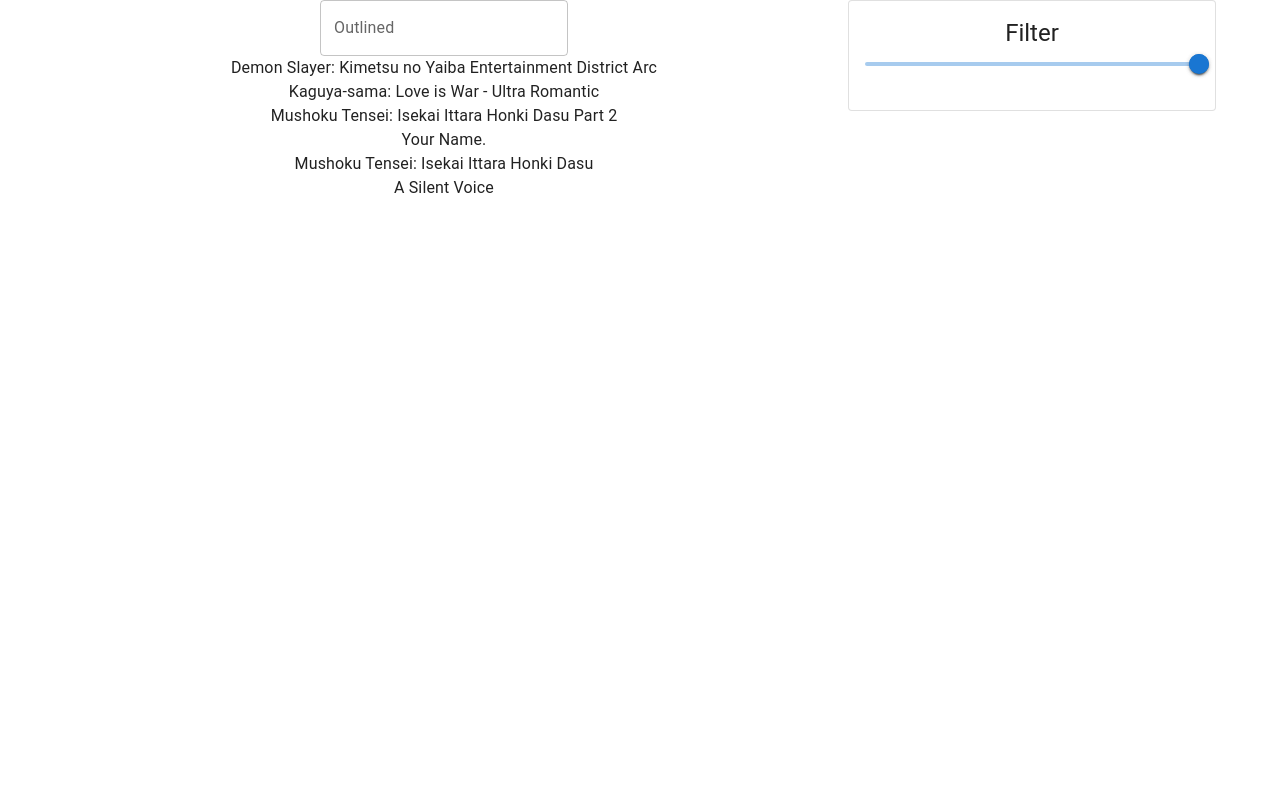
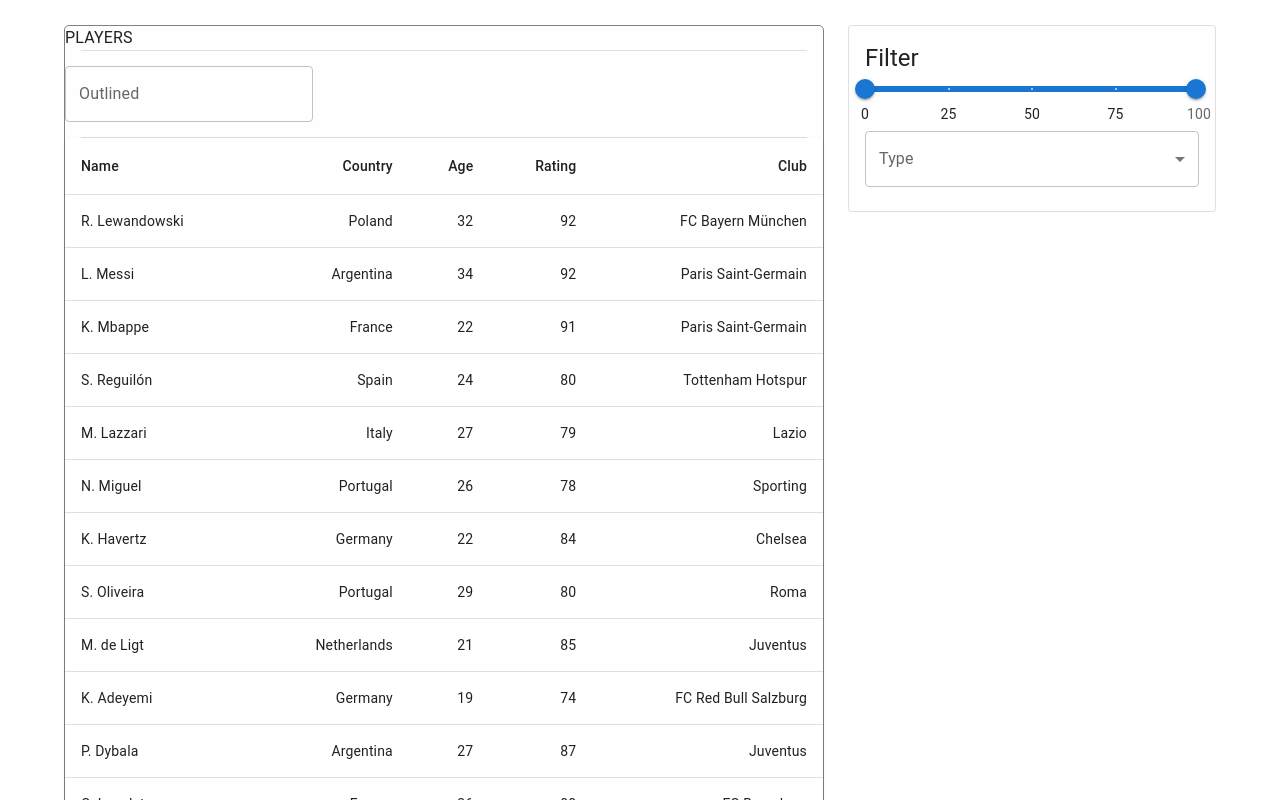
Before and after one commit to sardor-ab/react-query, a React (Create React App) app: page / in a window 1280 px wide. Shown: the top 800 px of the page. Built offline with nearby package versions, Linux system fonts and the light colour scheme; data requests are answered from the project's data file.

Commit message:
feat: added items list

```diff
--- a/db.json
+++ b/db.json
@@ -1,46 +1,214 @@
 {
-  "all": [
+  "players": [
     {
       "id": 0,
-      "title": "Demon Slayer: Kimetsu no Yaiba Entertainment District Arc",
-      "type": "TV-show",
-      "rating": 9.6,
-      "year": 2021
+      "name": "Robert",
+      "surname": "Lewandowski",
+      "country": "Poland",
+      "positions": ["ST"],
+      "age": 32,
+      "rating": 92,
+      "club": "FC Bayern München"
     },
     {
       "id": 1,
-      "title": "Kaguya-sama: Love is War - Ultra Romantic",
-      "type": "TV-show",
-      "rating": 9.3,
-      "year": 2022
+      "name": "Lionel",
+      "surname": "Messi",
+      "country": "Argentina",
+      "positions": ["RW", "ST", "CF"],
+      "age": 34,
+      "rating": 92,
+      "club": "Paris Saint-Germain"
     },
     {
       "id": 2,
-      "title": "Mushoku Tensei: Isekai Ittara Honki Dasu Part 2",
-      "type": "TV-show",
-      "rating": 9.1,
-      "year": 2021
+      "name": "Kylian",
+      "surname": "Mbappe",
+      "country": "France",
+      "positions": ["ST", "LW"],
+      "age": 22,
+      "rating": 91,
+      "club": "Paris Saint-Germain"
     },
     {
       "id": 3,
-      "title": "Your Name.",
-      "type": "Movie",
-      "rating": 9.6,
-      "year": 2016
+      "name": "Sergio",
+      "surname": "Reguilón",
+      "country": "Spain",
+      "positions": ["LWB", "LB"],
+      "age": 24,
+      "rating": 80,
+      "club": "Tottenham Hotspur"
     },
     {
       "id": 4,
-      "title": "Mushoku Tensei: Isekai Ittara Honki Dasu",
-      "type": "TV-show",
-      "rating": 9.5,
-      "year": 2021
+      "name": "Manuel",
+      "surname": "Lazzari",
+      "country": "Italy",
+      "positions": ["RB", "RWB", "RM"],
+      "age": 27,
+      "rating": 79,
+      "club": "Lazio"
     },
     {
       "id": 5,
-      "title": "A Silent Voice",
-      "type": "Movie",
-      "rating": 9.3,
-      "year": 2016
+      "name": "Nuno",
+      "surname": "Miguel",
+      "country": "Portugal",
+      "positions": ["LW", "LWB", "RW"],
+      "age": 26,
+      "rating": 78,
+      "club": "Sporting"
+    },
+    {
+      "id": 6,
+      "name": "Kai",
+      "surname": "Havertz",
+      "country": "Germany",
+      "positions": ["CAM", "CF", "ST"],
+      "age": 22,
+      "rating": 84,
+      "club": "Chelsea"
+    },
+    {
+      "id": 7,
+      "name": "Sérgio",
+      "surname": "Oliveira",
+      "country": "Portugal",
+      "positions": ["CM"],
+      "age": 29,
+      "rating": 80,
+      "club": "Roma"
+    },
+    {
+      "id": 8,
+      "name": "Matthijs",
+      "surname": "de Ligt",
+      "country": "Netherlands",
+      "positions": ["CB"],
+      "age": 21,
+      "rating": 85,
+      "club": "Juventus"
+    },
+    {
+      "id": 9,
+      "name": "Karim",
+      "surname": "Adeyemi",
+      "country": "Germany",
+      "positions": ["ST"],
+      "age": 19,
+      "rating": 74,
+      "club": "FC Red Bull Salzburg"
+    },
+    {
+      "id": 10,
+      "name": "Paulo",
+      "surname": "Dybala",
+      "country": "Argentina",
+      "positions": ["CF", "RW"],
+      "age": 27,
+      "rating": 87,
+      "club": "Juventus"
+    },
+    {
+      "id": 11,
+      "name": "Clément",
+      "surname": "Lenglet",
+      "country": "France",
+      "positions": ["CB"],
+      "age": 26,
+      "rating": 80,
+      "club": "FC Barcelona"
+    },
+    {
+      "id": 12,
+      "name": "Mason",
+      "surname": "Mount",
+      "country": "England",
+      "positions": ["CAM", "RW"],
+      "age": 22,
+      "rating": 83,
+      "club": "Chelsea"
+    },
+    {
+      "id": 13,
+      "name": "Reece",
+      "surname": "James",
+      "country": "England",
+      "positions": ["RWB", "RB"],
+      "age": 21,
+      "rating": 83,
+      "club": "Chelsea"
+    },
+    {
+      "id": 14,
+      "name": "Olivier",
+      "surname": "Giroud",
+      "country": "France",
+      "positions": ["ST"],
+      "age": 34,
+      "rating": 81,
+      "club": "AC Milan"
+    },
+    {
+      "id": 15,
+      "name": "Dušan",
+      "surname": "Tadić",
+      "country": "Serbia",
+      "positions": ["LW"],
+      "age": 32,
+      "rating": 84,
+      "club": "Ajax"
+    },
+    {
+      "id": 16,
+      "name": "Noussair",
+      "surname": "Mazraoui",
+      "country": "Morocco",
+      "positions": ["RB"],
+      "age": 23,
+      "rating": 82,
+      "club": "Ajax"
+    },
+    {
+      "id": 17,
+      "name": "Richarlison",
+      "surname": "de Andrade",
+      "country": "Brazil",
+      "positions": ["LW", "ST"],
+      "age": 24,
+      "rating": 80,
+      "club": "Everton"
+    },
+    {
+      "id": 18,
+      "name": "Nathan",
+      "surname": "Aké",
+      "country": "Netherlands",
+      "positions": ["RB", "CB", "LB"],
+      "age": 26,
+      "rating": 79,
+      "club": "Manchester City"
+    },
+    {
+      "id": 19,
+      "name": "Eduardo",
+      "surname": "Camavinga",
+      "country": "France",
+      "positions": ["CM", "CMD"],
+      "age": 18,
+      "rating": 79,
+      "club": "Real Madrid CF"
+    },
+    {
+      "id": 20,
+      "name": "Thibaut",
+      "surname": "Courtois",
+      "country": "Belgium",
+      "positions": ["GK"],
+      "age": 29,
+      "rating": 89,
+      "club": "Real Madrid CF"
     }
   ]
 }
--- a/src/App.css
+++ b/src/App.css
@@ -1,38 +1,3 @@
 .App {
-  text-align: center;
+  margin-top: 25px;
 }
-
-.App-logo {
-  height: 40vmin;
-  pointer-events: none;
-}
-
-@media (prefers-reduced-motion: no-preference) {
-  .App-logo {
-    animation: App-logo-spin infinite 20s linear;
-  }
-}
-
-.App-header {
-  background-color: #282c34;
-  min-height: 100vh;
-  display: flex;
-  flex-direction: column;
-  align-items: center;
-  justify-content: center;
-  font-size: calc(10px + 2vmin);
-  color: white;
-}
-
-.App-link {
-  color: #61dafb;
-}
-
-@keyframes App-logo-spin {
-  from {
-    transform: rotate(0deg);
-  }
-  to {
-    transform: rotate(360deg);
-  }
-}
--- a/src/components/Filter/index.js
+++ b/src/components/Filter/index.js
@@ -4,17 +4,49 @@
 import Typography from "@mui/material/Typography";
 import Box from "@mui/material/Box";
 import Slider from "@mui/material/Slider";
+import InputLabel from "@mui/material/InputLabel";
+import MenuItem from "@mui/material/MenuItem";
+import FormControl from "@mui/material/FormControl";
+import Select from "@mui/material/Select";
 
 function valuetext(value) {
-  return `${value}°C`;
+  return `${value}`;
 }
 
 const Filter = () => {
-  const [value, setValue] = React.useState([1999, 2022]);
+  const [value, setValue] = React.useState([0, 99]);
+  const [type, setType] = React.useState("");
 
   const handleChange = (event, newValue) => {
     setValue(newValue);
   };
+
+  const handleTypeChange = (event) => {
+    setType(event.target.value);
+  };
+
+  const marks = [
+    {
+      value: 0,
+      label: 0,
+    },
+    {
+      value: 25,
+      label: 25,
+    },
+    {
+      value: 50,
+      label: 50,
+    },
+    {
+      value: 75,
+      label: 75,
+    },
+    {
+      value: 100,
+      label: 100,
+    },
+  ];
 
   return (
     <Box sx={{ minWidth: 275 }}>
@@ -30,7 +62,22 @@
             onChange={handleChange}
             valueLabelDisplay="auto"
             getAriaValueText={valuetext}
+            marks={marks}
           />
+
+          <FormControl fullWidth>
+            <InputLabel id="demo-simple-select-label">Type</InputLabel>
+            <Select
+              labelId="demo-simple-select-label"
+              id="demo-simple-select"
+              value={type}
+              label="Type"
+              onChange={handleTypeChange}
+            >
+              <MenuItem value={"TV-show"}>TV-show</MenuItem>
+              <MenuItem value={"Movie"}>Movie</MenuItem>
+            </Select>
+          </FormControl>
         </CardContent>
       </Card>
     </Box>
--- a/src/components/ItemList/index.js
+++ b/src/components/ItemList/index.js
@@ -1,24 +1,79 @@
 import React from "react";
 import { useQuery } from "react-query";
 import axios from "axios";
+import Table from "@mui/material/Table";
+import TableBody from "@mui/material/TableBody";
+import TableCell from "@mui/material/TableCell";
+import TableContainer from "@mui/material/TableContainer";
+import TableHead from "@mui/material/TableHead";
+import TableRow from "@mui/material/TableRow";
+import Paper from "@mui/material/Paper";
+import "./index.css";
 
 const getAll = () => {
-  return axios.get("http://localhost:3001/all");
+  return axios.get("http://localhost:3001/players");
 };
 
 const ItemList = () => {
-  const { isLoading, data } = useQuery("all", getAll);
+  const { isLoading, isError, data, error } = useQuery("players", getAll, {
+    refetchInterval: 5000,
+    refetchIntervalInBackground: true,
+  });
 
   if (isLoading) {
     return <div>Loading...</div>;
   }
 
+  if (isError) {
+    return <div>Error: {error.message}</div>;
+  }
+
+  function createData(id, name, surname, country, age, rating, club) {
+    return { id, name, surname, country, age, rating, club };
+  }
+
+  const rows = data?.data.map((player) => {
+    return createData(
+      player.id,
+      player.name,
+      player.surname,
+      player.country,
+      player.age,
+      player.rating,
+      player.club
+    );
+  });
+
   return (
-    <div>
-      {data?.data.map((item) => {
-        return <div key={item.id}>{item.title}</div>;
-      })}
-    </div>
+    <TableContainer className="ItemsList" component={Paper}>
+      <Table sx={{ minWidth: 650 }} aria-label="simple table">
+        <TableHead>
+          <TableRow>
+            <TableCell>Name</TableCell>
+            <TableCell align="right">Country</TableCell>
+            <TableCell align="right">Age</TableCell>
+            <TableCell align="right">Rating</TableCell>
+            <TableCell align="right">Club</TableCell>
+          </TableRow>
+        </TableHead>
+        <TableBody>
+          {rows.map((row) => (
+            <TableRow
+              key={row.id}
+              sx={{ "&:last-child td, &:last-child th": { border: 0 } }}
+            >
+              <TableCell component="th" scope="row">
+                {row.name[0]}.&nbsp;{row.surname}
+              </TableCell>
+              <TableCell align="right">{row.country}</TableCell>
+              <TableCell align="right">{row.age}</TableCell>
+              <TableCell align="right">{row.rating}</TableCell>
+              <TableCell align="right">{row.club}</TableCell>
+            </TableRow>
+          ))}
+        </TableBody>
+      </Table>
+    </TableContainer>
   );
 };
 
--- a/src/components/MainContent/index.css
+++ b/src/components/MainContent/index.css
@@ -0,0 +1,8 @@
+.MainComponent {
+  background-color: #fefefe;
+  border-radius: 5px;
+  border: 1px solid gray;
+}
+.MainComponent__content-search {
+  padding: 15px 0;
+}
--- a/src/components/MainContent/index.js
+++ b/src/components/MainContent/index.js
@@ -1,14 +1,19 @@
 import React from "react";
+import Divider from "@mui/material/Divider";
 import SearchBar from "../SearchBar/index.js";
 import ItemList from "../ItemList/index.js";
+import "./index.css";
 
 const MainComponent = () => {
   return (
     <div className="MainComponent">
       <div className="MainComponent__content">
-        <div className="MainComponent__content-header">
+        <div className="MainComponent__content-header">PLAYERS</div>
+        <Divider variant="middle" />
+        <div className="MainComponent__content-search">
           <SearchBar />
         </div>
+        <Divider variant="middle" />
         <div className="MainComponent__content-body">
           <ItemList />
         </div>
```
